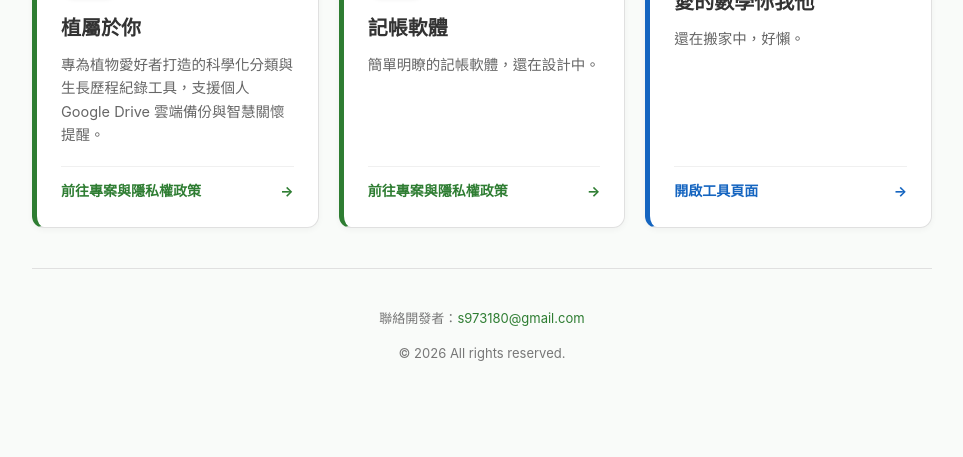
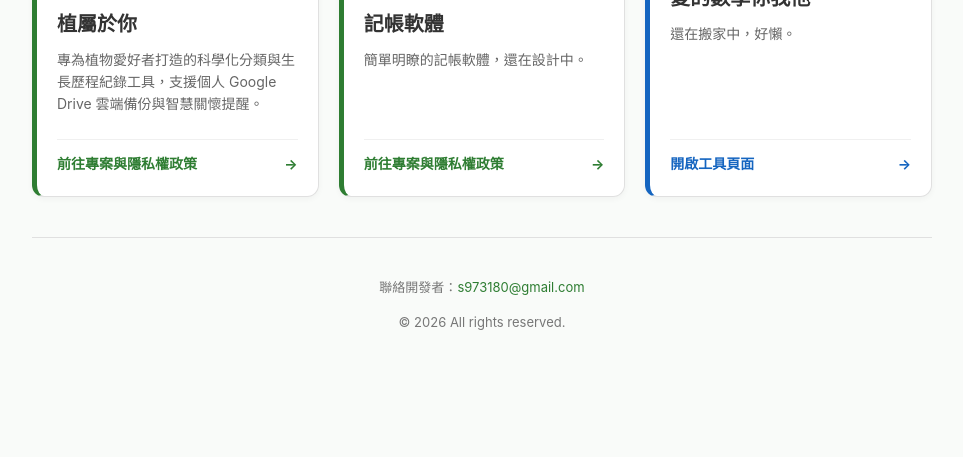
Before and after one commit to nelsonaoa/nelsonaoa.github.io, a plain HTML site: page index.html in a window 1280 px wide. Shown: the part 409-866 px from the top of the page, without its empty margins (158-1121 px from the left). After the commit the page ends 835 px from the top, so only its background shows below. Drawn offline with Linux system fonts and the light colour scheme.

Commit message:
Refine styles for project card layout and typography
Adjusted padding, margin, and font size for project card styles. Added aspect ratio and line clamping for better layout.

```diff
--- a/style.css
+++ b/style.css
@@ -84,7 +84,8 @@ nav button.active {
     flex-direction: column;
     justify-content: space-between;
     background: var(--card-bg);
-    padding: 24px;
+    aspect-ratio: 1 / 1;
+    padding: 20px;
     border-radius: 12px;
     border: 1px solid #e0e0e0;
     border-left: 5px solid var(--primary-color);
@@ -164,10 +165,14 @@ nav button.active {
 }
 
 .project-card p {
-    margin: 0 0 20px 0;
-    font-size: 14.5px;
+    margin: 0;
+    font-size: 14px;
     color: var(--subtext-color);
-    line-height: 1.6;
+    line-height: 1.55;
+    display: -webkit-box;
+    -webkit-line-clamp: 3;
+    -webkit-box-orient: vertical;
+    overflow: hidden;
 }
 
 .card-footer {
```
